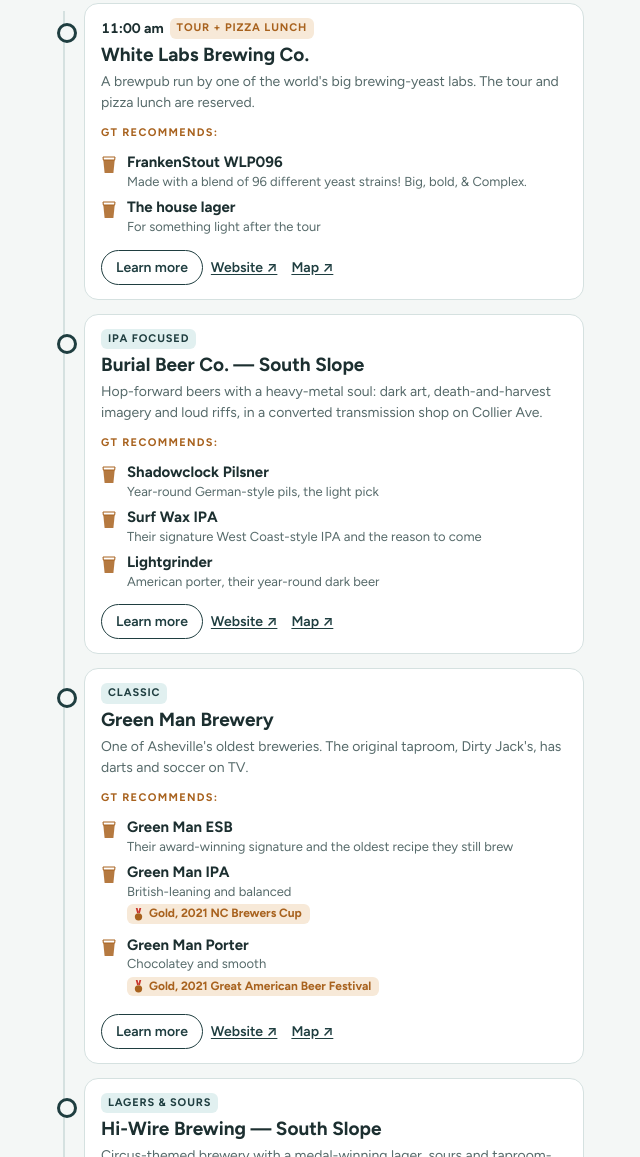
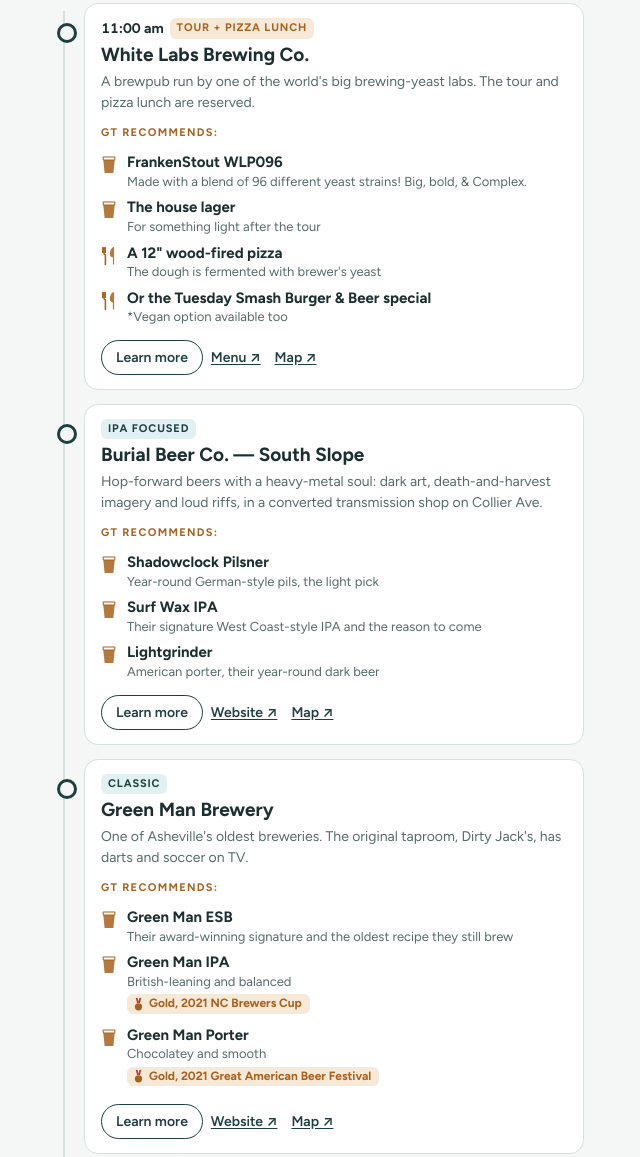
Before and after one commit to GTJSiv/GTtours, a plain HTML site: page index.html in a window 1280 px wide. Shown: the part 2916-4073 px from the top of the page, without its empty margins (320-960 px from the left). Drawn offline with nearby package versions, Linux system fonts and the light colour scheme.

Commit message:
Food icons, White Labs food picks and menu

```diff
--- a/index.html
+++ b/index.html
@@ -422,7 +422,7 @@
       picks:[["A brick-oven pizza","The house specialty", null, [
                ["The Asheville","A diner favorite: local Chop Shop pepperoni, mozzarella and Bee Charmer Smokin' Hot Honey"],
                ["Quattro Formaggi","A meatless option: ricotta, fresh mozzarella, fontina, Pecorino Romano, garlic confit, garlic herb cream, herbs and basil oil","(4 Cheese)"]]],
-             ["A local draft","The tap list leans on Asheville breweries"]],
+             ["A local draft","The tap list leans on Asheville breweries", null, null, "drink"]],
       bp:["<strong>Eats:</strong> <strong>The Fig &amp; Prosciutto</strong> or <strong>The Asheville</strong> (pepperoni and hot honey) as my pizza choice.",
           "<strong>Drinks:</strong> Multiple craft lagers on tap that will pair nicely with a spicy pie. The menu says Sierra Nevada Seasonal... Fingers crossed it's <b>Celebration Fresh Hop IPA</b>, my favorite all-time seasonal beer."],
       fact:{t:"Soprana", p:["Soprana sits on top of the Embassy Suites at 192 Haywood St, about a block from Hotel Indigo. It opened in spring 2024 and was selected for the MICHELIN Guide American South in 2025.","Grab a seat near the windows or out on the terrace. You'll be looking west toward the Blue Ridge."]}},
@@ -439,9 +439,11 @@
    stops:[
     { time:"11:00 am", kind:"brew", tags:[["Tour + pizza lunch","res"]], name:"White Labs Brewing Co.",
       blurb:"A brewpub run by one of the world's big brewing-yeast labs. The tour and pizza lunch are reserved.",
-      url:"https://whitelabsbrewingco.com/asheville-nc/",
+      url:"https://whitelabsbrewingco.com/wp-content/uploads/2026/10/WLBC-AVL-Food-Menu-Fall-2026_updated.pdf", urlLabel:"Menu",
       picks:[["FrankenStout WLP096","Made with a blend of 96 different yeast strains! Big, bold, & Complex."],
-             ["The house lager","For something light after the tour"]],
+             ["The house lager","For something light after the tour"],
+             ["A 12\" wood-fired pizza","The dough is fermented with brewer's yeast", null, null, "food"],
+             ["Or the Tuesday Smash Burger & Beer special","*Vegan option available too", null, null, "food"]],
       bp:["<strong>Yeast flight:</strong> four 4 oz pours. Choose 2 pairs. SAME RECIPE. 2 DIFFERENT YEASTS = 2 DIFFERENT BEERS.",
           "This stop was a must for David and myself. To be able to try multiple different beers fermented on separate yeast strains is a dream come true for the analytical, beer-logged minds of GT. Pick your poison and get both versions to nerd out with us!",
           "I'm starting with the <b>American/Mexican Lager</b> flight, followed by the <b>Hazy/West Coast IPA</b> flight."],
@@ -599,6 +601,8 @@
  { id:"fri", date:"2026-10-23", dow:"Friday", n:"23", theme:"Heading home", notes:[["Last call for photos","Upload your favorite trip photos with the camera button at the bottom right, and keep an eye out for the finished album in a future email.","alert"]], stops:[], checkout:true }
 ];
 
+// Fork and knife for food picks
+const plate = '<svg class="glass" viewBox="0 0 16 20" aria-hidden="true"><path d="M3 1.5v5.5a2 2 0 0 0 1.4 1.9V18.5" fill="none" stroke="var(--amber)" stroke-width="1.6" stroke-linecap="round"/><path d="M1.6 1.5v5M4.4 1.5v5M3 1.5v5" stroke="var(--amber)" stroke-width="1.2" stroke-linecap="round"/><path d="M12.5 18.5V1.5c-2 1.2-3 3.6-3 6.6 0 1.6.9 2.7 3 2.9" fill="var(--amber)" opacity=".85" stroke="var(--amber)" stroke-width="1.2" stroke-linejoin="round"/></svg>';
 const glass = '<svg class="glass" viewBox="0 0 16 20" aria-hidden="true"><path d="M2 2h12l-1.6 16H3.6Z" fill="var(--amber)" opacity=".85"/><path d="M2 2h12l-.3 3H2.3Z" fill="var(--surface)" stroke="var(--amber)" stroke-width="1"/></svg>';
 const medal = '<svg viewBox="0 0 12 14" aria-hidden="true"><path d="M3 0h2l1 4 1-4h2L7.5 5.5 6 5 4.5 5.5Z" fill="var(--leaf)"/><circle cx="6" cy="9.5" r="4" fill="var(--amber)"/></svg>';
 const esc = s => String(s).replace(/[&<>"]/g, c => ({"&":"&amp;","<":"&lt;",">":"&gt;",'"':"&quot;"}[c]));
@@ -635,9 +639,10 @@
       if (s.req) html += `<div class="req">${esc(REQ)}</div>`;
       if (s.picks) {
         html += `<div class="picks-label">${esc(s.label || "GT Recommends:")}</div><ul class="picks">`;
-        s.picks.forEach(([b, t, award, subs]) => {
+        s.picks.forEach(([b, t, award, subs, type]) => {
+          const icon = (type || (s.kind === "food" ? "food" : "drink")) === "food" ? plate : glass;
           const sub = subs ? `<ul class="subpicks">${subs.map(([sb, st, sn]) => `<li><div class="subname"><b>${esc(sb)}</b>${sn ? `<span class="subnote">${esc(sn)}</span>` : ""}</div><small>${esc(st)}</small></li>`).join("")}</ul>` : "";
-          html += `<li>${glass}<div><b>${esc(b)}</b><small>${esc(t)}</small>${award ? `<span class="award">${medal}${esc(award)}</span>` : ""}${sub}</div></li>`;
+          html += `<li>${icon}<div><b>${esc(b)}</b><small>${esc(t)}</small>${award ? `<span class="award">${medal}${esc(award)}</span>` : ""}${sub}</div></li>`;
         });
         html += `</ul>`;
       }
```
